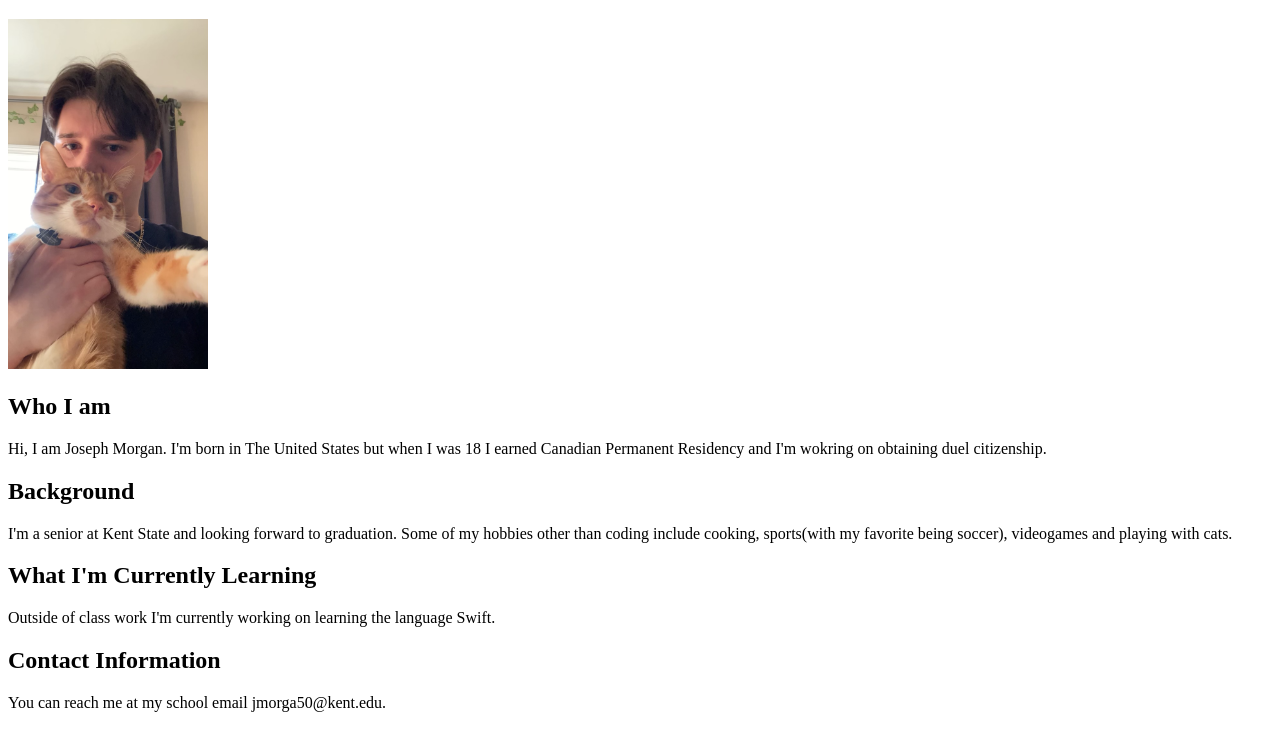
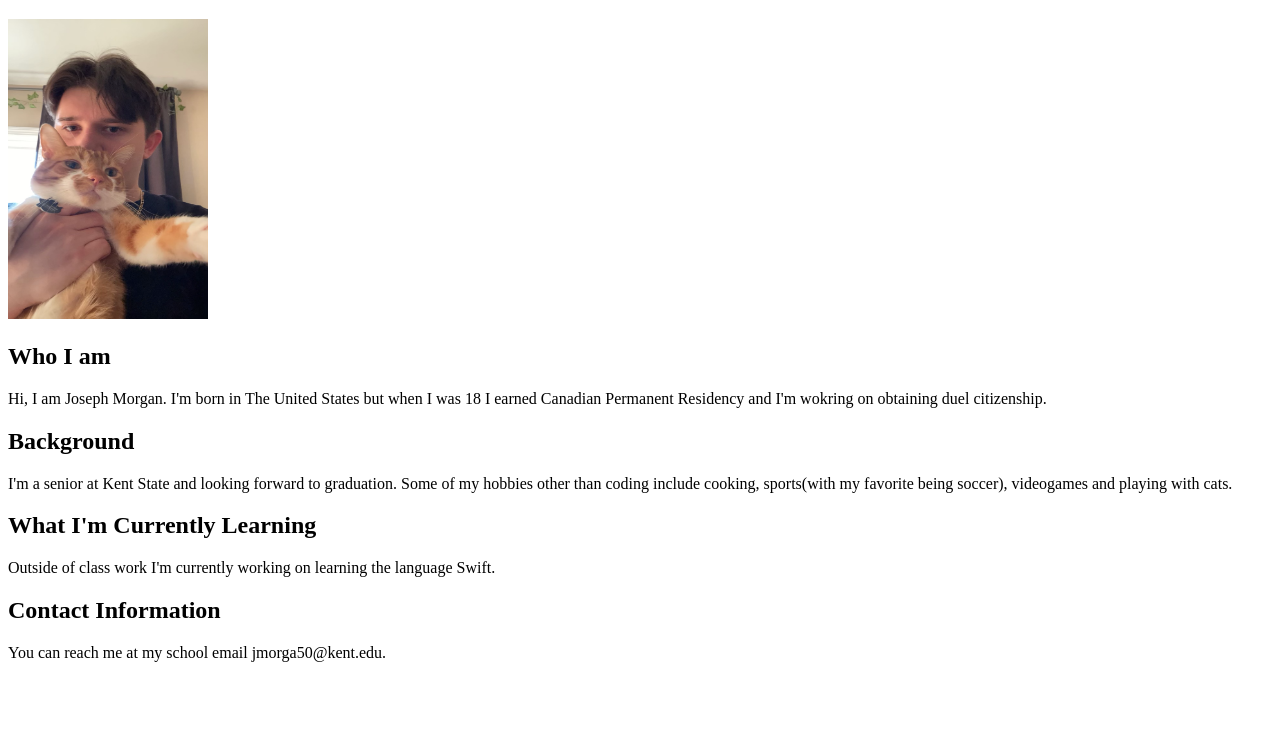
Before and after one commit to j-morgan6/JosephMorgan, a plain HTML site: page index.html in a window 1280 px wide. Shown: the part 61-800 px from the top of the page. Drawn offline with Linux system fonts and the light colour scheme.

Commit message:
Update index.html

```diff
--- a/index.html
+++ b/index.html
@@ -11,7 +11,7 @@
     </header>
     <main>
         <section>
-            <img src="me_and_tofu.png"=alt"Me and my cat" width="200" height="350">
+            <img src="me_and_tofu.png"=alt"Me and my cat" width="200" height="300">
         </section>
         <section>
             <h2>Who I am</h2>
```
